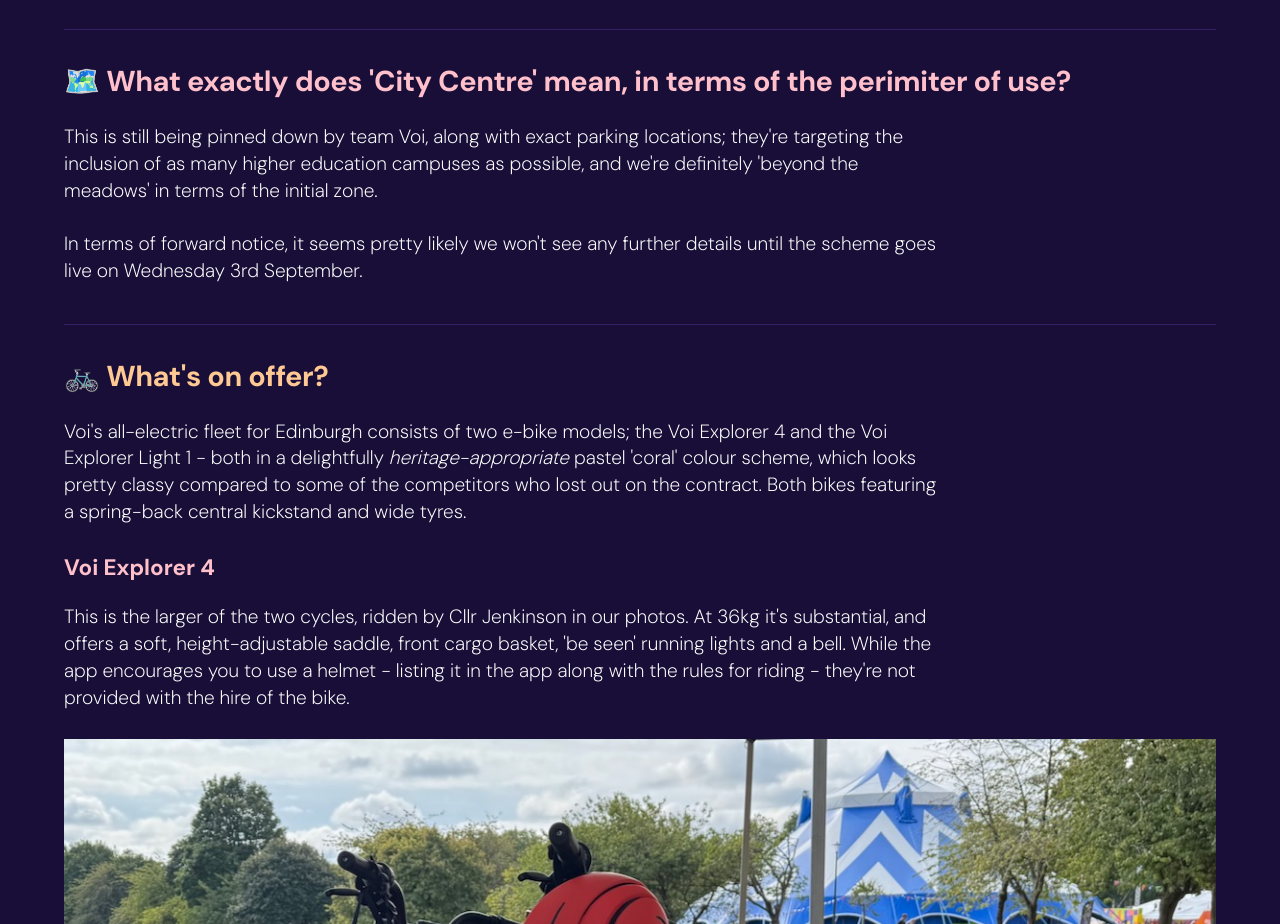
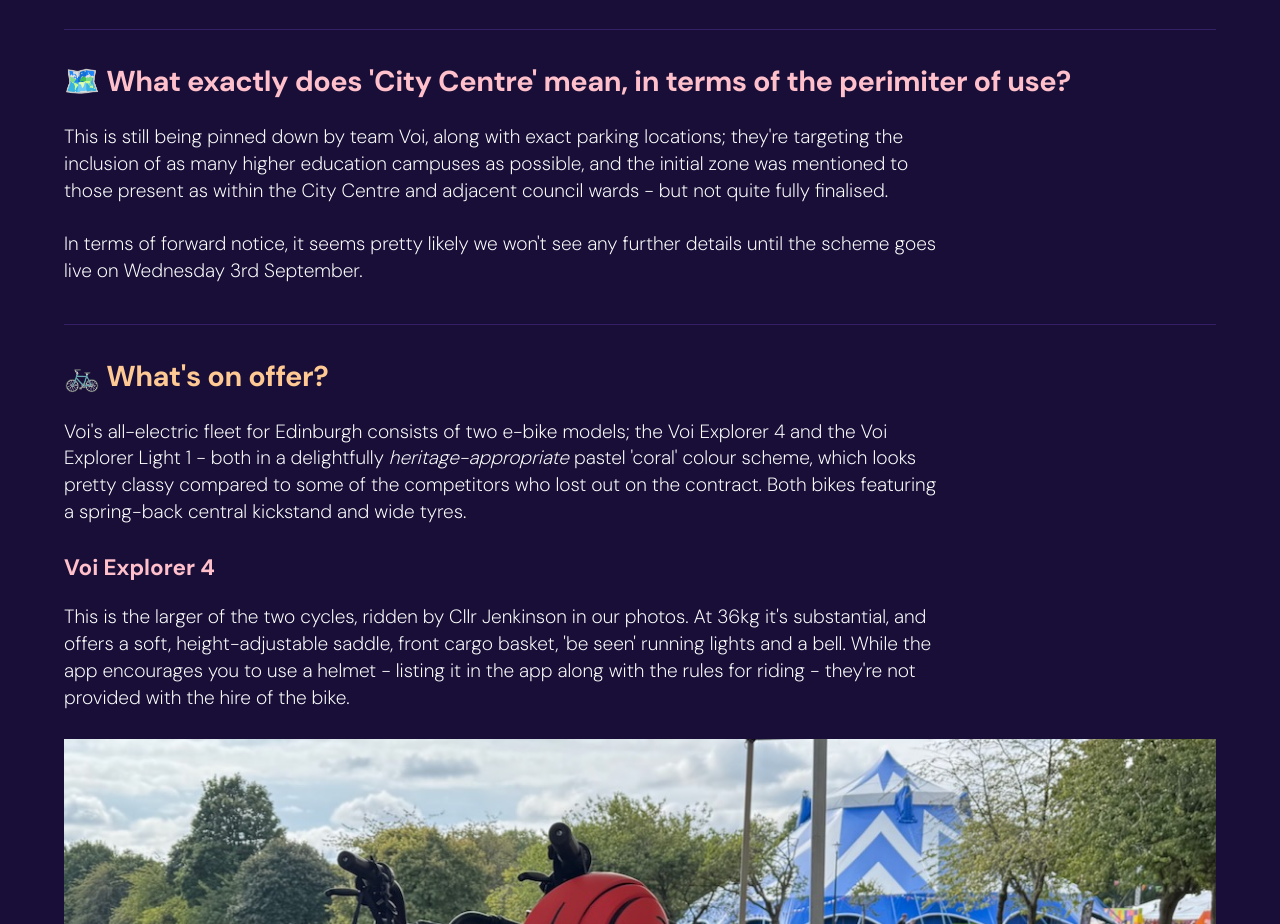
Before and after one commit to benseven/edi.bike, an Eleventy site: page site/articles/2025-08-24-voi-hire-bikes-media-launch/index.md in a window 1280 px wide. Shown: the part 1320-2244 px from the top of the page. Built offline with nearby package versions, Linux system fonts and the light colour scheme; Eleventy itself is replaced by a stand-in of ours; files that its build step writes are made by us from their sources; files whose address does not match are found by name.

Commit message:
Update voi article with Alex's perimiter info

```diff
--- a/site/articles/2025-08-24-voi-hire-bikes-media-launch/index.md
+++ b/site/articles/2025-08-24-voi-hire-bikes-media-launch/index.md
@@ -150,7 +150,7 @@
 
 ## 🗺️ What exactly does 'City Centre' mean, in terms of the perimiter of use?
 
-This is still being pinned down by team Voi, along with exact parking locations; they're targeting the inclusion of as many higher education campuses as possible, and we're definitely 'beyond the meadows' in terms of the initial zone.
+This is still being pinned down by team Voi, along with exact parking locations; they're targeting the inclusion of as many higher education campuses as possible, and the initial zone was mentioned to those present as within the City Centre and adjacent council wards - but not quite fully finalised.
 
 In terms of forward notice, it seems pretty likely we won't see any further details until the scheme goes live on Wednesday 3rd September.
 
```
Also changed, not shown: 1 other file.
